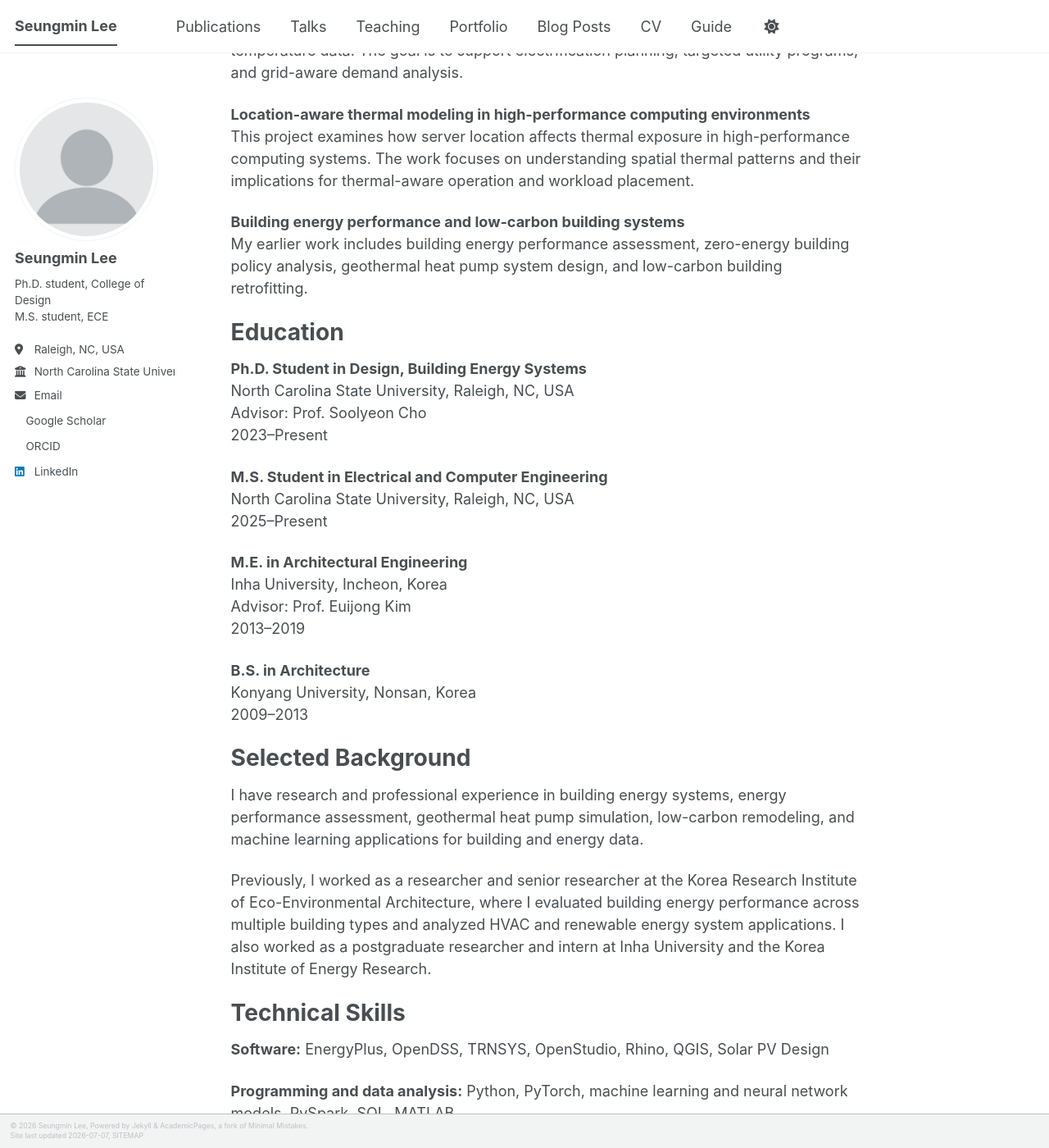
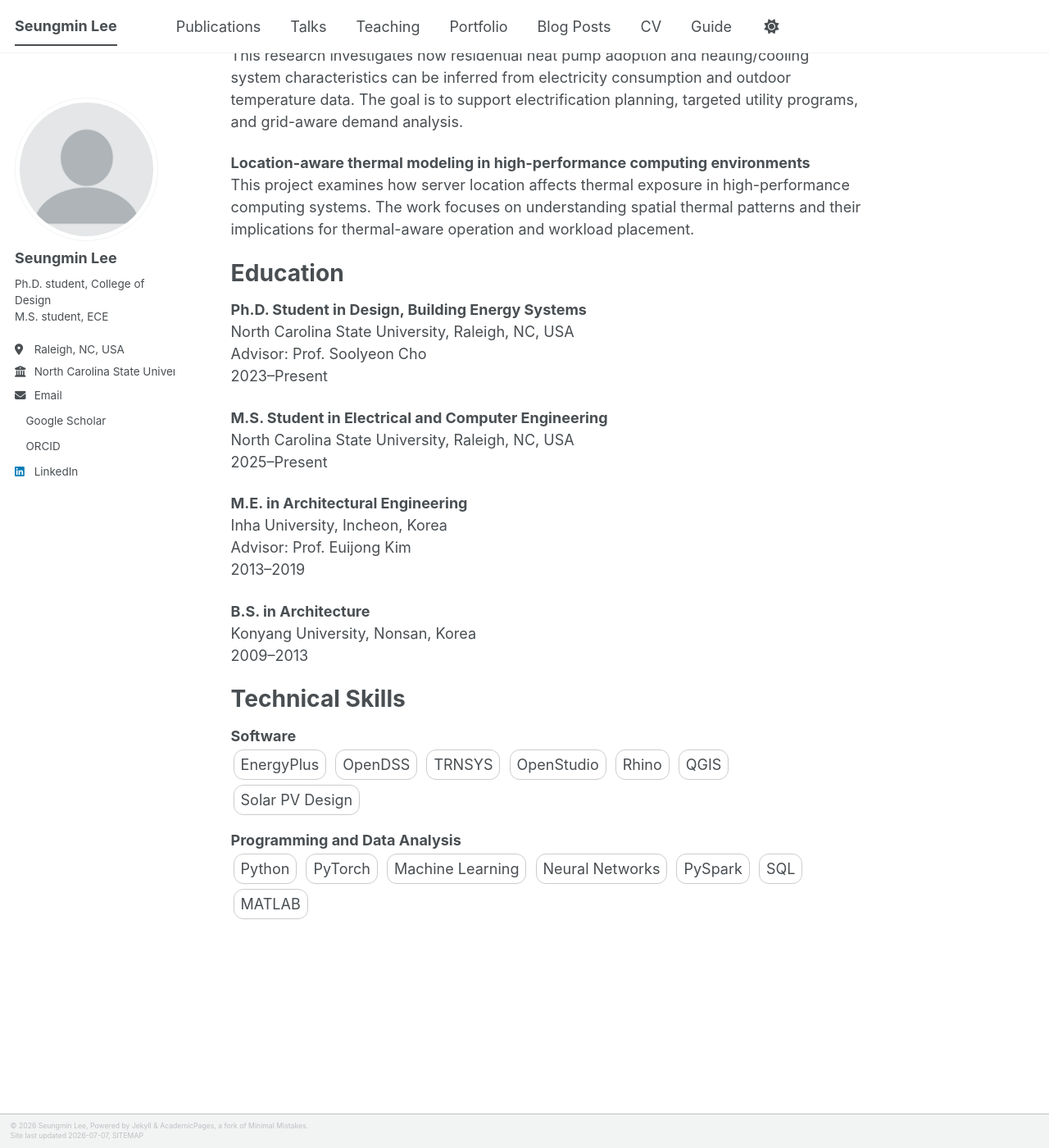
Before and after one commit to seungmi-nii/seungmi-nii.github.io, a Jekyll site: the page built from _pages/about.md, in a window 1280 px wide and 1400 px high, scrolled down 1116 px. Shown: the whole window at 82% size. Built offline with Jekyll 4.4.1, drawn with Linux system fonts in a browser that asks for light colours; a style sheet for code colours, icons or effects is not loaded; some of the changed text lies outside the part shown.

Commit message:
Revise research topics and technical skills
Updated research focus areas and technical skills sections.

```diff
--- a/_pages/about.md
+++ b/_pages/about.md
@@ -21,23 +21,21 @@ Research Interests
 - Machine learning and time-series analytics for energy systems
 - Heat pump identification using AMI and weather data
 - Thermal-aware computing and data center energy management
-- Distribution systems and grid-edge energy analytics
-- Building energy performance, retrofitting, and zero-energy building policy
 
 Current Research
 ======
 
-**Power outage forecasting and building-grid resilience**
+**Building–grid recovery and resilience evaluation**
+This project studies post-outage recovery as a trajectory of building thermal states, load restoration, and grid constraints. The goal is to better understand system stress and recovery risk beyond conventional outcome-based metrics.
+
+**Power outage forecasting**
 I study data-driven approaches for forecasting high-impact power outages and understanding restoration and recovery dynamics. This work aims to support more resilient building-grid operation under extreme weather and post-outage recovery conditions.
 
-**Heat pump identification using electricity and weather data**
+**Heat pump identification using electricity and weather data (NLR)**
 This research investigates how residential heat pump adoption and heating/cooling system characteristics can be inferred from electricity consumption and outdoor temperature data. The goal is to support electrification planning, targeted utility programs, and grid-aware demand analysis.
 
 **Location-aware thermal modeling in high-performance computing environments**
 This project examines how server location affects thermal exposure in high-performance computing systems. The work focuses on understanding spatial thermal patterns and their implications for thermal-aware operation and workload placement.
-
-**Building energy performance and low-carbon building systems**
-My earlier work includes building energy performance assessment, zero-energy building policy analysis, geothermal heat pump system design, and low-carbon building retrofitting.
 
 Education
 ======
@@ -60,16 +58,28 @@ Advisor: Prof. Euijong Kim
 Konyang University, Nonsan, Korea
 2009–2013
 
-Selected Background
-======
-
-I have research and professional experience in building energy systems, energy performance assessment, geothermal heat pump simulation, low-carbon remodeling, and machine learning applications for building and energy data.
-
-Previously, I worked as a researcher and senior researcher at the Korea Research Institute of Eco-Environmental Architecture, where I evaluated building energy performance across multiple building types and analyzed HVAC and renewable energy system applications. I also worked as a postgraduate researcher and intern at Inha University and the Korea Institute of Energy Research.
 
 Technical Skills
 ======
 
-**Software:** EnergyPlus, OpenDSS, TRNSYS, OpenStudio, Rhino, QGIS, Solar PV Design
+<div style="margin-bottom: 0.8em;">
+  <strong>Software</strong><br>
+  <span style="display:inline-block; padding:4px 8px; margin:3px; border:1px solid #ccc; border-radius:12px;">EnergyPlus</span>
+  <span style="display:inline-block; padding:4px 8px; margin:3px; border:1px solid #ccc; border-radius:12px;">OpenDSS</span>
+  <span style="display:inline-block; padding:4px 8px; margin:3px; border:1px solid #ccc; border-radius:12px;">TRNSYS</span>
+  <span style="display:inline-block; padding:4px 8px; margin:3px; border:1px solid #ccc; border-radius:12px;">OpenStudio</span>
+  <span style="display:inline-block; padding:4px 8px; margin:3px; border:1px solid #ccc; border-radius:12px;">Rhino</span>
+  <span style="display:inline-block; padding:4px 8px; margin:3px; border:1px solid #ccc; border-radius:12px;">QGIS</span>
+  <span style="display:inline-block; padding:4px 8px; margin:3px; border:1px solid #ccc; border-radius:12px;">Solar PV Design</span>
+</div>
 
-**Programming and data analysis:** Python, PyTorch, machine learning and neural network models, PySpark, SQL, MATLAB
+<div style="margin-bottom: 0.8em;">
+  <strong>Programming and Data Analysis</strong><br>
+  <span style="display:inline-block; padding:4px 8px; margin:3px; border:1px solid #ccc; border-radius:12px;">Python</span>
+  <span style="display:inline-block; padding:4px 8px; margin:3px; border:1px solid #ccc; border-radius:12px;">PyTorch</span>
+  <span style="display:inline-block; padding:4px 8px; margin:3px; border:1px solid #ccc; border-radius:12px;">Machine Learning</span>
+  <span style="display:inline-block; padding:4px 8px; margin:3px; border:1px solid #ccc; border-radius:12px;">Neural Networks</span>
+  <span style="display:inline-block; padding:4px 8px; margin:3px; border:1px solid #ccc; border-radius:12px;">PySpark</span>
+  <span style="display:inline-block; padding:4px 8px; margin:3px; border:1px solid #ccc; border-radius:12px;">SQL</span>
+  <span style="display:inline-block; padding:4px 8px; margin:3px; border:1px solid #ccc; border-radius:12px;">MATLAB</span>
+</div>
```
